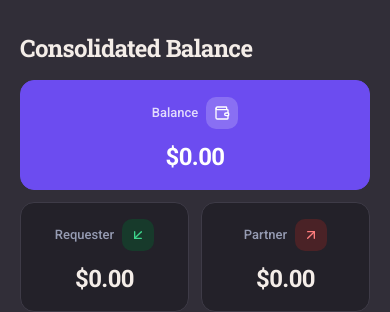
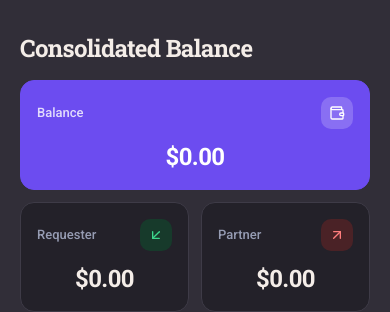
Before and after one commit to GuiziBr/expenses_dashboard, a Next.js app: page /consolidatedBalance in a window 390 px wide. Shown: the top 312 px of the page. Built offline with nearby package versions, Linux system fonts and the light colour scheme; no server answers.

Commit message:
style(cards): keep the label left and the icon right on mobile
Only the value stays centred.

```diff
--- a/src/components/BalanceCard.tsx
+++ b/src/components/BalanceCard.tsx
@@ -39,7 +39,7 @@ export function BalanceCard({
 				className
 			)}
 		>
-			<header className="flex items-center justify-center gap-2 md:justify-between">
+			<header className="flex items-center justify-between gap-2 text-left">
 				<p
 					className={cn(
 						"text-[13px] font-medium",
--- a/src/components/BreakdownSummary.tsx
+++ b/src/components/BreakdownSummary.tsx
@@ -73,7 +73,7 @@ function SummaryCard({
 				className
 			)}
 		>
-			<header className="flex items-center justify-center gap-2 md:justify-between">
+			<header className="flex items-center justify-between gap-2 text-left">
 				<p
 					className={cn(
 						"text-[13px] font-medium",
```
